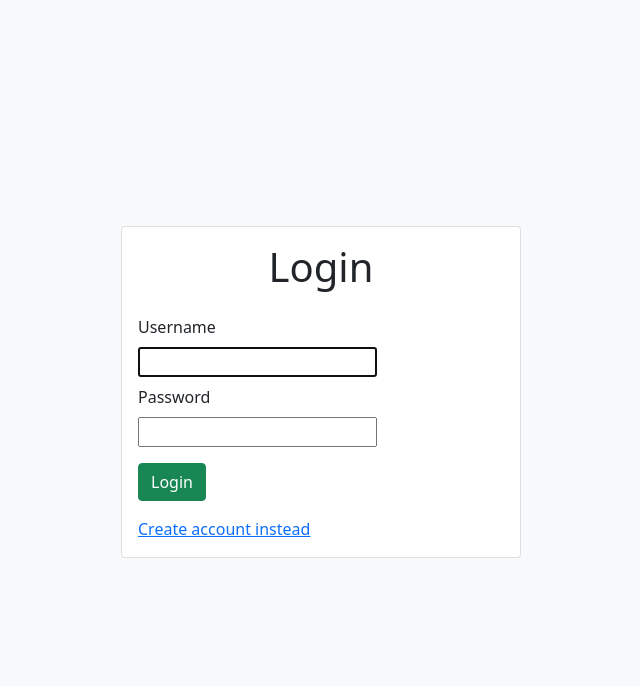
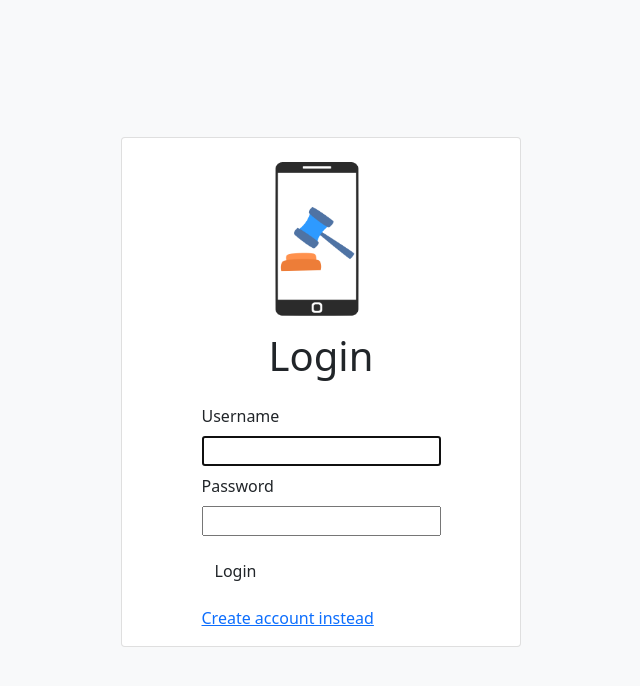
Before and after one commit to celesteroselli/CourtConnect, a Django app: page /accounts/login/ in a window 1280 px wide. Shown: the top 686 px of the page, without its empty margins (319-959 px from the left). Run offline with Django 3.2, Linux system fonts and the light colour scheme.

Commit message:
front-end changes to login/registration screens

```diff
--- a/juryapp/templates/account_base.html
+++ b/juryapp/templates/account_base.html
@@ -10,13 +10,21 @@
     <script src="https://cdn.jsdelivr.net/npm/bootstrap@5.2.3/dist/js/bootstrap.bundle.min.js" integrity="sha384-kenU1KFdBIe4zVF0s0G1M5b4hcpxyD9F7jL+jjXkk+Q2h455rYXK/7HAuoJl+0I4" crossorigin="anonymous"></script>
 </head>
 
+{% load static %}
 
 <body class="container d-flex min-vh-100 justify-content-center align-items-center bg-light">
     <div class="card mb-3" style="width: 25em;">
         <div class="card-body">
+          <div class="d-flex justify-content-center">
+          <img src="{% static 'logov2.png' %}" width="170px" class="me-2">
+        </div>
+        <div class="d-flex justify-content-center">
+          <div>
           {% block content %}
 
             {% endblock %}
+          </div>
+          </div>
         </div>
       </div>
 </body>
--- a/juryapp/templates/registration/login.html
+++ b/juryapp/templates/registration/login.html
@@ -13,7 +13,7 @@
     }
 </style>
 
-<h1 class="text-center">Login</h1>
+<h1 class="text-center pt-2">Login</h1>
 
 <form class="py-3 w-100" method="post">
     {% csrf_token %}
@@ -21,7 +21,7 @@
     {{ form.username }}
     <label class="form-label pt-2">Password</label>
     {{ form.password }}
-    <button class="btn btn-success mt-3" type="submit">Login</button>
+    <button class="btn btn-blue mt-3" type="submit">Login</button>
 </form>
 <a href="{% url 'juryapp:register' %}">Create account instead</a>
 {% endblock %}
--- a/juryapp/templates/users/register.html
+++ b/juryapp/templates/users/register.html
@@ -1,7 +1,7 @@
 {% extends 'account_base.html' %}
 
 {% block content %}
-<h1 class="text-center">Register</h1>
+<h1 class="text-center pt-2">Register</h1>
 
 <style>
     label, input {
@@ -22,7 +22,7 @@
     {{ form.password1 }}
     <label class="form-label pt-2">Confirm Password</label>
     {{ form.password2 }}
-    <button class="btn btn-success mt-3" type="submit">Create Account</button>
+    <button class="btn btn-blue mt-3" type="submit">Create Account</button>
 </form>
 <a href="{% url 'login' %}">Login instead</a>
 {% endblock %}
```
Also changed, not shown: static/logov2.png (added).
